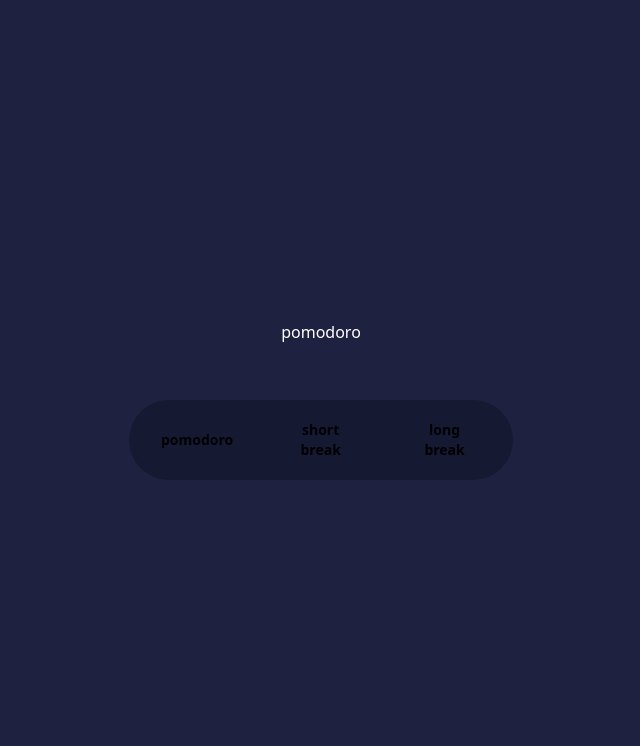
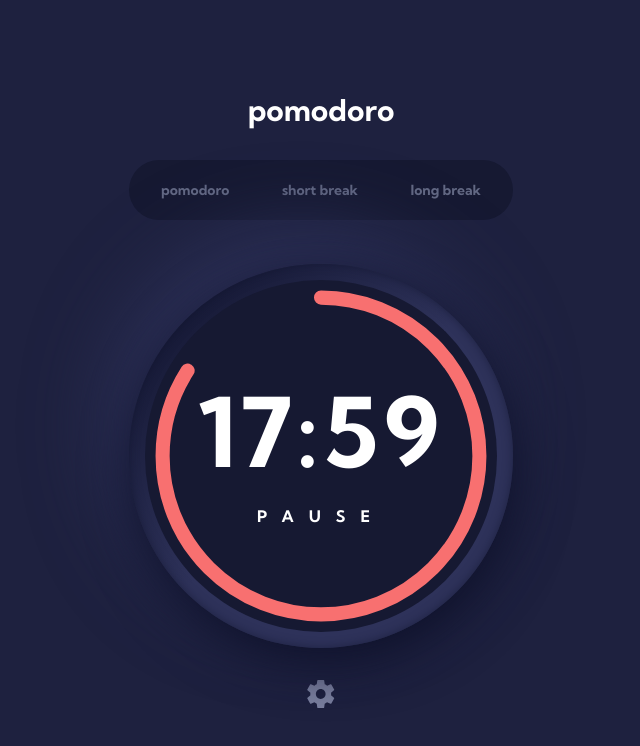
Before and after one commit to Georginio-prod/Promodoro-app, a Vue app: page / in a window 1280 px wide. Shown: the top 746 px of the page, without its empty margins (319-959 px from the left). Built offline with nearby package versions, Linux system fonts and the light colour scheme.

Commit message:
style: add the structure and element for the page

```diff
--- a/index.html
+++ b/index.html
@@ -4,6 +4,9 @@
     <meta charset="UTF-8">
     <link rel="icon" href="./public/favicon-32x32.png">
     <meta name="viewport" content="width=device-width, initial-scale=1.0">
+    <link rel="preconnect" href="https://fonts.googleapis.com">
+<link rel="preconnect" href="https://fonts.gstatic.com" crossorigin>
+<link href="https://fonts.googleapis.com/css2?family=Kumbh+Sans:wght@100..900&display=swap" rel="stylesheet">
     <title>Pomodoro app solution</title>
   </head>
   <body>
--- a/src/assets/main.css
+++ b/src/assets/main.css
@@ -1,3 +1,10 @@
 @tailwind base;
 @tailwind components;
 @tailwind utilities;
+
+*{
+    box-sizing: border-box;
+    padding: 0;
+    margin: 0;
+    font-family: "Kumbh Sans";
+}
--- a/src/components/card.vue
+++ b/src/components/card.vue
@@ -1,16 +1,88 @@
 <template>
-    <div class="h-screen w-full flex flex-col justify-center items-center bg-bgp">
+    <div class="h-screen w-full flex flex-col justify-center items-center bg-bgp ">
         <div class="text-center text-white">
-            <p>pomodoro</p>
+            <p class="text-3xl font-bold">pomodoro</p>
         </div>
-        <div class="flex bg-bgbtn w-96 rounded-full px-2 py-2 text-sm font-bold mt-14">
-            <button class="px-6 py-3 bg-transparent rounded-full hover:bg-bgbout">pomodoro</button>
-            <button class="px-6 py-3 bg-transparent rounded-full hover:bg-bgbout"> short break</button>
-            <button class="px-6 py-3 bg-transparent rounded-full hover:bg-bgbout">long break</button>
+        <div class="flex bg-bgbtn w-96 rounded-full justify-between px-2 py-2 text-sm font-bold mt-8 text-ft text-opacity-40 ">
+            <button class="px-6 py-3 bg-transparent rounded-full hover:bg-bgbout hover:text-fth">pomodoro</button>
+            <button class="px-6 py-3 bg-transparent rounded-full hover:bg-bgbout hover:text-fth"> short break</button>
+            <button class="px-6 py-3 bg-transparent rounded-full hover:bg-bgbout hover:text-fth">long break</button>
         </div>
+        <div
+            class="relative w-96 h-96 rounded-full mt-11 bg-gradient-to-br from-cercle via-cercle1 to-cercle1 p-4 shadow-custom">
+            <div class="w-full h-full rounded-full bg-bgbtn">
+                <div class="w-full h-full rounded-full">
+                    <div class="relative w-full h-full">
+                        <svg class="absolute inset-0 transform -rotate-90" viewBox="0 0 100 100">
+                            <!-- <circle class="text-gray-200" stroke-width="3" stroke="currentColor" fill="none" cx="50"
+                                cy="50" r="45" /> -->
+                            <circle class="text-bgbout progress-circle" stroke-width="4" stroke="currentColor" fill="none" cx="50"
+                                cy="50" r="45" stroke-dasharray="282.6" stroke-dashoffset="45" />
+                        </svg>
+                        <div class="flex items-center justify-center w-full h-full text-xl font-bold text-white">
+                           <div class="flex flex-col text-center">
+                            <p class="text-8xl pb-6 -tracking-num">17:59</p>
+                            <p class="text-base tracking-space">PAUSE</p>
+                           </div>
+                        </div>
+                    </div>
+
+                </div>
+            </div>
+
+        </div>
+
+        <div class="pt-8">
+            <img src="/public/icon-settings.svg" alt="paramètre" onclick="">
+        </div>
+
     </div>
 </template>
 
 <script>
+// function setProgress(progress) {
+//     const circle = document.querySelector('.text-blue-500');
+//     const radius = circle.r.baseVal.value;
+//     const circumference = 2 * Math.PI * radius;
 
+//     circle.style.strokeDasharray = circumference;
+//     circle.style.strokeDashoffset = circumference - (progress / 100) * circumference;
+//   }
+
+//   // Exemple : Mettre à jour la progression à 75%
+//   setProgress(75);
 </script>
+
+<style>
+/* Votre fichier CSS ou fichier de style Tailwind */
+
+.shadow-custom {
+    box-shadow: 5px 15px 50px #0E112A,
+        /* Ombre en haut à droite */
+        -20px -30px 80px #2E325A,
+        /* Ombre en bas à droite */
+        inset 0 0 10px rgba(14, 17, 42, 0.5);
+    /* Ombre intérieure */
+}
+
+/* Votre fichier CSS ou dans un <style> tag */
+circle {
+    transition: stroke-dashoffset 0.35s;
+}
+
+.text-blue-500 {
+    stroke: #3b82f6;
+    /* Couleur de la progression */
+}
+
+.text-gray-200 {
+    stroke: #e5e7eb;
+    /* Couleur de l'arrière-plan */
+}
+
+.progress-circle {
+  /* stroke: #3b82f6; Couleur de la progression */
+  stroke-linecap: round; /* Arrondir les bords du cercle */
+  /* transition: stroke-dashoffset 0.35s; */
+}
+</style>
--- a/tailwind.config.js
+++ b/tailwind.config.js
@@ -9,7 +9,17 @@ export default {
       colors: {
         bgp: '#1E213F',
         bgbtn: '#161932',
-        bgbout:'#F87070'
+        bgbout:'#F87070',
+        ft:'#D7E0FF',
+        fth:'#1E213F',
+        cercle:'#0E112A',
+        cercle1:'#2E325A',
+
+      },
+
+      letterSpacing: {
+        space:'15px',
+        num:'-5px'
       }
     },
   },
```
